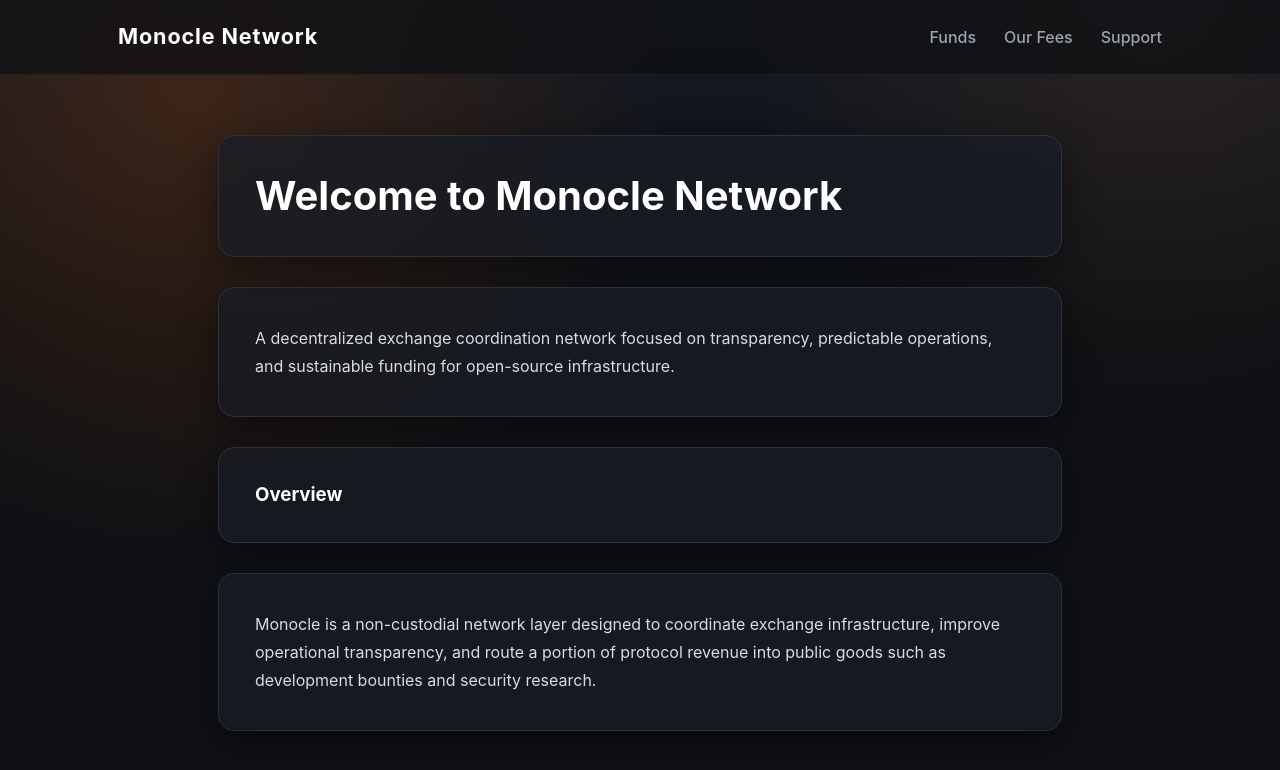
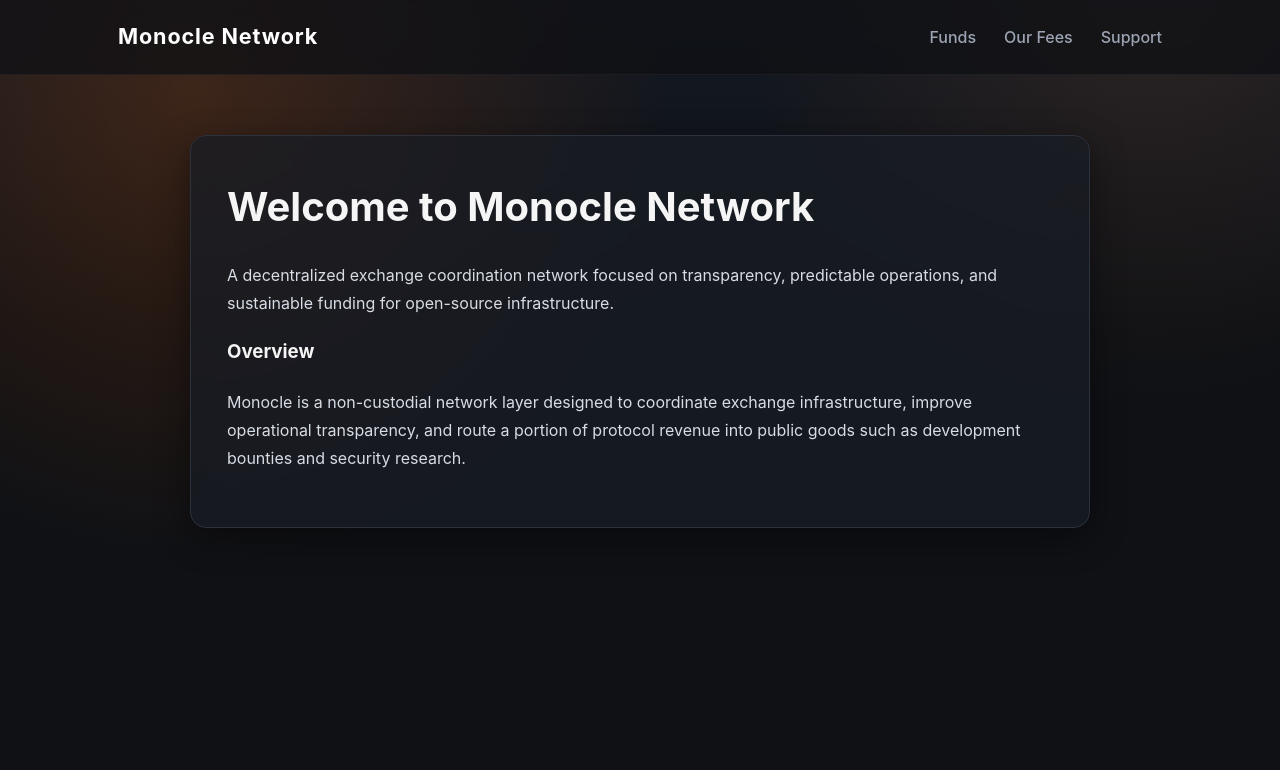
Before and after one commit to monocle-network/monocle-network.github.io, a Jekyll site: the page built from index.md, in a window 1280 px wide. Shown: the top 770 px of the page. Built offline with Jekyll 4.4.1, drawn with Linux system fonts in a browser that asks for light colours.

Commit message:
improve style

```diff
--- a/assets/style.css
+++ b/assets/style.css
@@ -217,19 +217,27 @@ header{
 
 /* ---------- CARD ---------- */
 
-.content-container > *{
+.content-container{
+    max-width:900px;
+    margin:60px auto;
+    padding:36px;
 
     background:rgba(24,28,36,.75);
+    border:1px solid var(--border);
+    border-radius:var(--radius);
+    box-shadow:var(--shadow);
 
-    border:1px solid var(--border);
+    backdrop-filter: blur(12px);
+}
 
-    border-radius:var(--radius);
-
-    padding:36px;
-
-    margin-bottom:30px;
-
-    box-shadow:var(--shadow);
+/* remove per-element cards */
+.content-container > *{
+    background:none;
+    border:none;
+    padding:0;
+    margin:0 0 1.2rem 0;
+    box-shadow:none;
+}
 
 }
 
```
